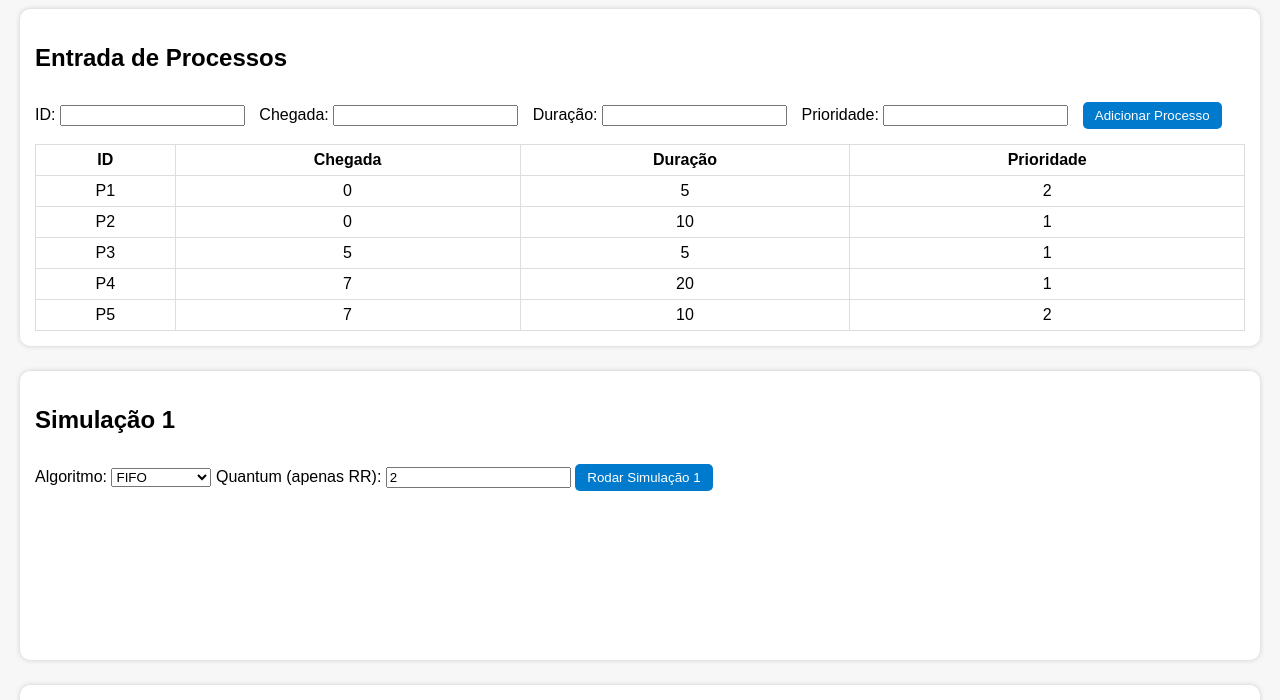
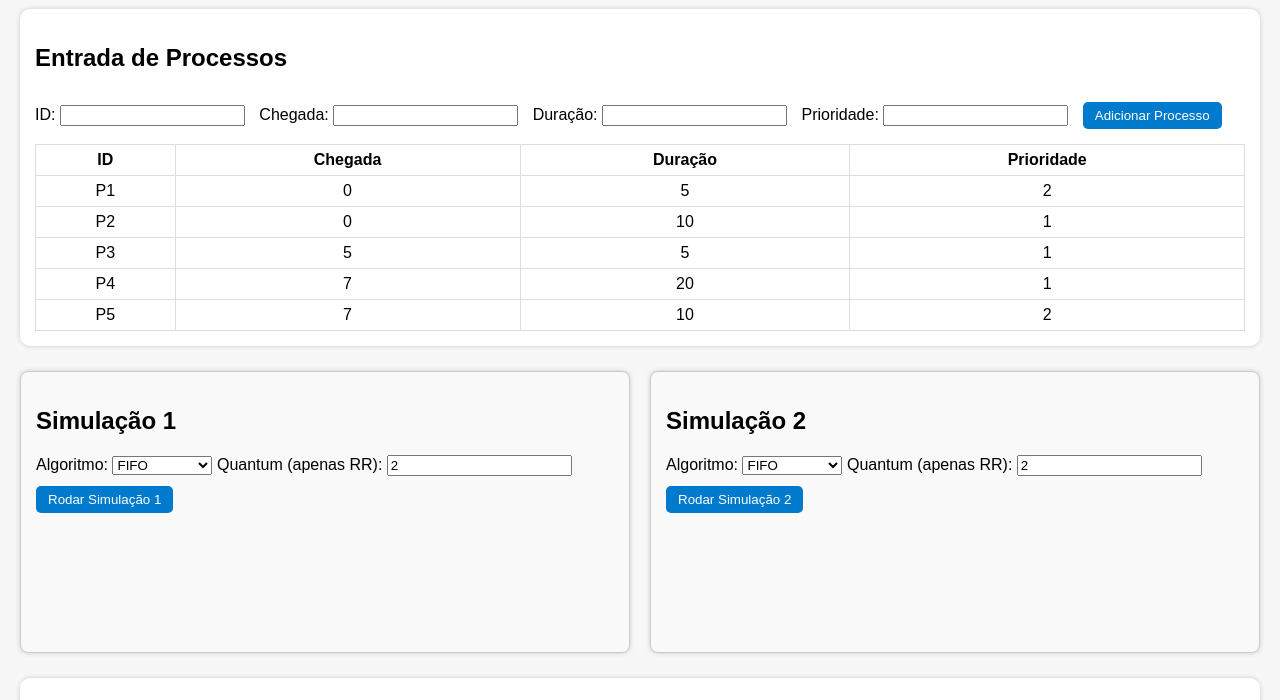
Before and after one commit to sobraldearruda/scheduling-algo-sim, a plain HTML site: page src/index.html in a window 1280 px wide. Shown: the part 79-779 px from the top of the page. Drawn offline with Linux system fonts and the light colour scheme.

Commit message:
feat: update horizontal simulations

```diff
--- a/src/index.html
+++ b/src/index.html
@@ -31,6 +31,8 @@
         </table>
     </section>
 
+        <!-- Simulações -->
+    <div class="simulations-container">
         <!-- Simulação 1 -->
         <section class="simulation-section">
             <h2>Simulação 1</h2>
@@ -45,7 +47,7 @@
             <input type="number" id="quantum1" value="2" min="1">
 
             <button id="simulate-btn-1">Rodar Simulação 1</button>
-        <canvas id="gantt1" width="800" height="150"></canvas>
+            <canvas id="gantt1" width="600" height="120"></canvas>
             <div id="results1"></div>
         </section>
 
@@ -63,9 +65,10 @@
             <input type="number" id="quantum2" value="2" min="1">
 
             <button id="simulate-btn-2">Rodar Simulação 2</button>
-        <canvas id="gantt2" width="800" height="150"></canvas>
+            <canvas id="gantt2" width="600" height="120"></canvas>
             <div id="results2"></div>
         </section>
+    </div>
 
     <!-- Comparação -->
     <section class="compare-section">
--- a/src/style.css
+++ b/src/style.css
@@ -46,3 +46,20 @@ th, td {
     padding: 6px;
     text-align: center;
 }
+
+.simulations-container {
+    display: flex;
+    justify-content: center;
+    gap: 20px;
+    align-items: flex-start;
+    margin-top: 20px;
+}
+
+.simulation-section {
+    flex: 1;
+    min-width: 0;
+    border: 1px solid #ccc;
+    padding: 15px;
+    border-radius: 8px;
+    background: #f9f9f9;
+}
```
Lines whose indentation alone changed are shown as unchanged.
